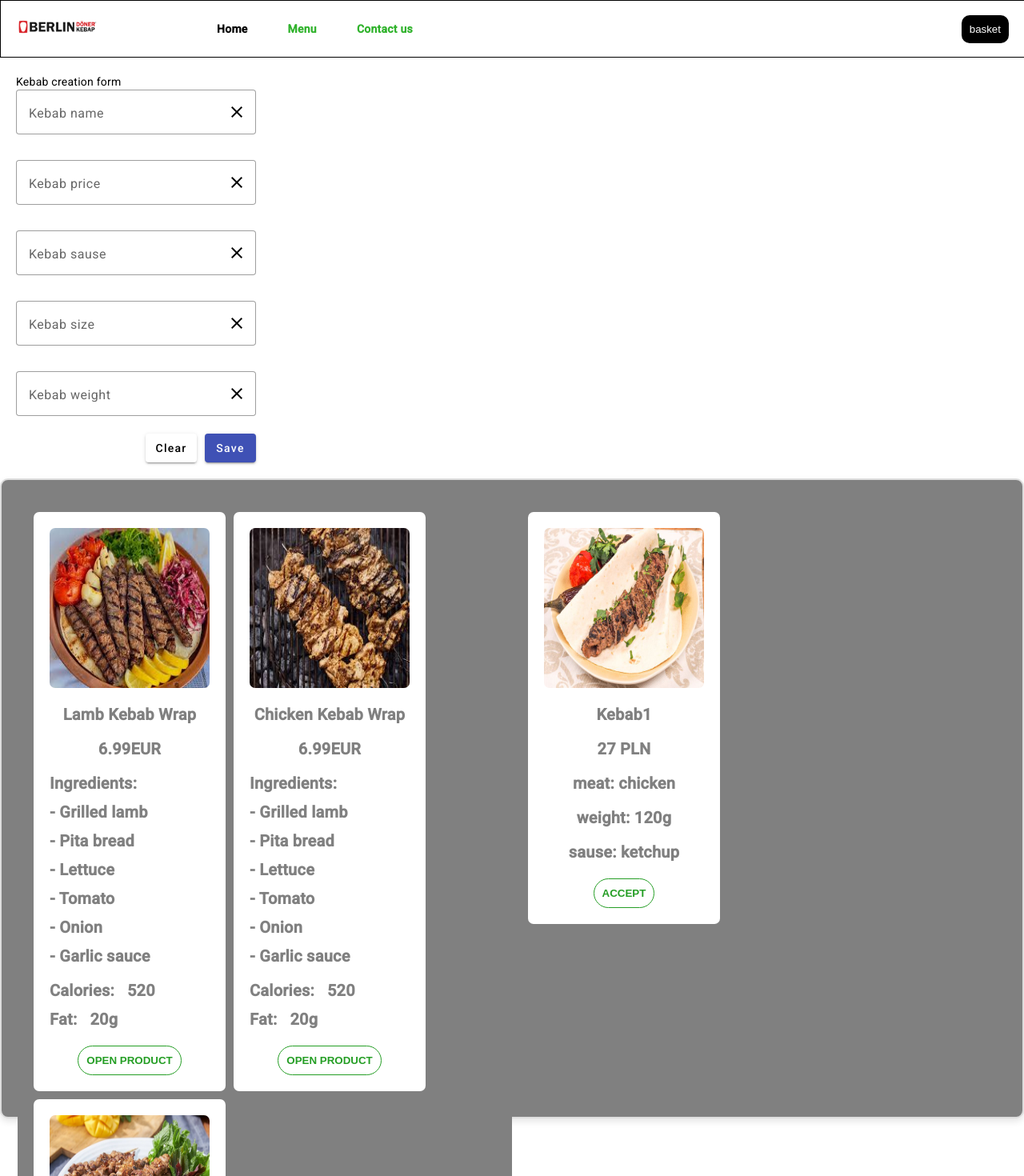
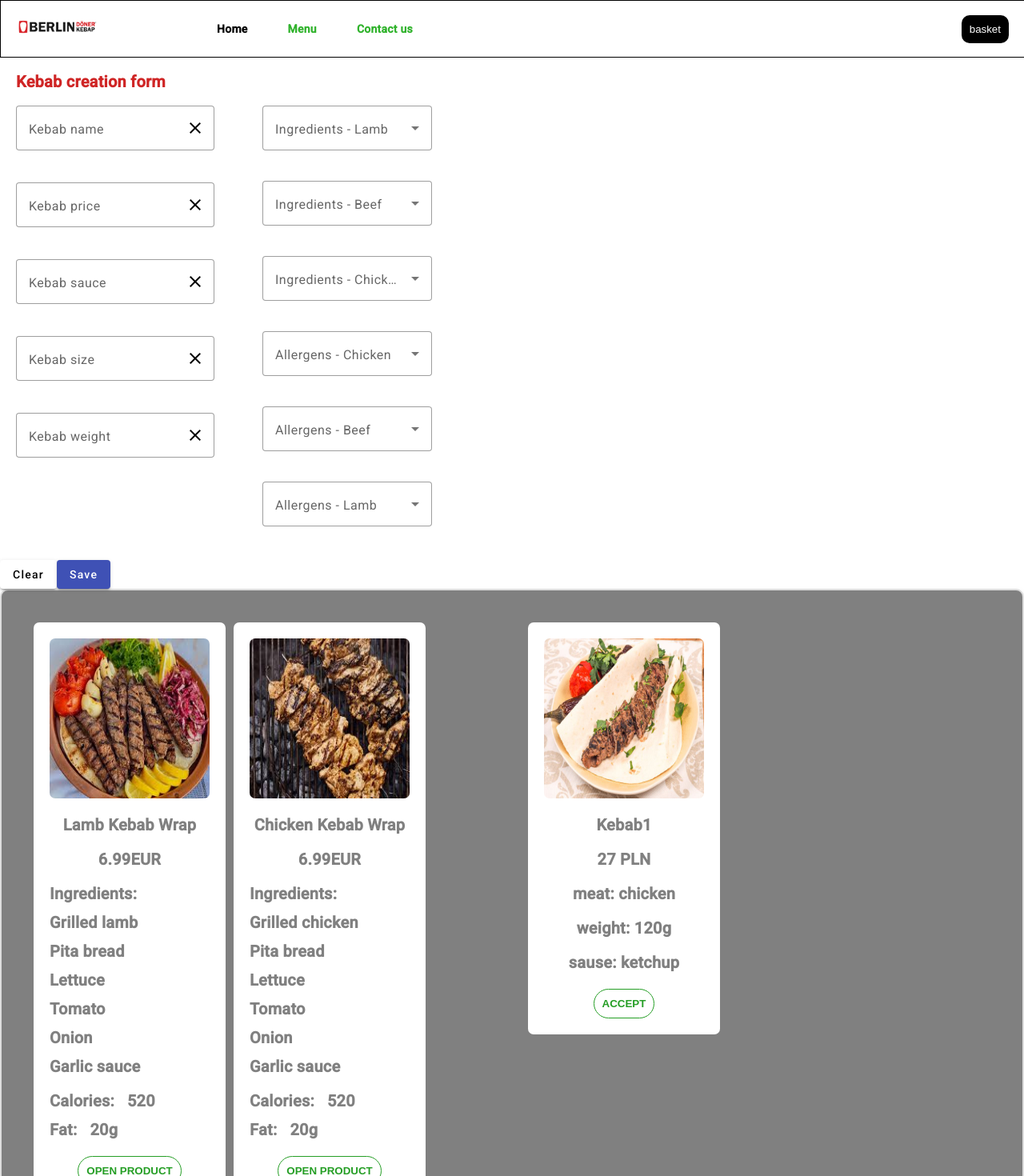
Before and after one commit to Vovma/VadimLessons, an Angular app: page / in a window 1280 px wide. Shown: the top 1470 px of the page at 80% size. Built offline with nearby package versions, Linux system fonts and the light colour scheme.

Commit message:
list-kebab-form Vadi,

```diff
--- a/src/app/app.module.ts
+++ b/src/app/app.module.ts
@@ -6,6 +6,7 @@ import { FormsModule } from '@angular/forms';
 import { MatInputModule } from '@angular/material/input';
 import { MatFormFieldModule } from '@angular/material/form-field';
 import { ReactiveFormsModule } from '@angular/forms';
+import { MatSelectModule } from '@angular/material/select';
 
 import { AppComponent } from './app.component';
 import { MyFirstComponentComponent } from './components/my-first-component/my-first-component.component';
@@ -33,6 +34,7 @@ import { KebabCreationFormComponent } from './components/kebab-creation-form/keb
     MatFormFieldModule,
     MatIconModule,
     ReactiveFormsModule,
+    MatSelectModule,
   ],
   exports: [MyFirstComponentComponent],
   bootstrap: [AppComponent],
--- a/src/app/components/kebab-creation-form/kebab-creation-form.component.html
+++ b/src/app/components/kebab-creation-form/kebab-creation-form.component.html
@@ -1,50 +1,112 @@
 <div class="form-content">
-  <span>Kebab creation form</span>
+  <span class="Kebbcrfrm">Kebab creation form</span>
 
   <form class="kebab-form" [formGroup]="createKebabForm">
+    <div class="form-columns">
+      <div class="form-left">
         <mat-form-field class="example-form-field" appearance="outline">
           <mat-label>Kebab name</mat-label>
           <input matInput type="text" formControlName="name" />
-
           <button matSuffix mat-icon-button aria-label="Clear">
             <mat-icon>close</mat-icon>
           </button>
         </mat-form-field>
+
         <mat-form-field class="example-form-field" appearance="outline">
           <mat-label>Kebab price</mat-label>
           <input matInput type="text" formControlName="price" />
-
           <button matSuffix mat-icon-button aria-label="Clear">
             <mat-icon>close</mat-icon>
           </button>
         </mat-form-field>
+
         <mat-form-field class="example-form-field" appearance="outline">
-      <mat-label>Kebab sause</mat-label>
+          <mat-label>Kebab sauce</mat-label>
           <input matInput type="text" formControlName="sause" />
-
           <button matSuffix mat-icon-button aria-label="Clear">
             <mat-icon>close</mat-icon>
           </button>
         </mat-form-field>
+
         <mat-form-field class="example-form-field" appearance="outline">
           <mat-label>Kebab size</mat-label>
           <input matInput type="text" formControlName="size" />
-
           <button matSuffix mat-icon-button aria-label="Clear">
             <mat-icon>close</mat-icon>
           </button>
         </mat-form-field>
+
         <mat-form-field class="example-form-field" appearance="outline">
           <mat-label>Kebab weight</mat-label>
-      <input matInput type="text" formControlName="size" />
-
+          <input matInput type="text" formControlName="weight" />
           <button matSuffix mat-icon-button aria-label="Clear">
             <mat-icon>close</mat-icon>
           </button>
         </mat-form-field>
+      </div>
+
+      <div class="form-right">
+        <div class="row-lists">
+          <mat-form-field appearance="outline">
+            <mat-label>Ingredients - Lamb</mat-label>
+            <mat-select formControlName="ingredients" multiple>
+              @for (ingredient of kebabIngredientsList; track ingredient) {
+              <mat-option [value]="ingredient">{{ ingredient }}</mat-option>
+              }
+            </mat-select>
+          </mat-form-field>
+
+          <mat-form-field appearance="outline">
+            <mat-label>Ingredients - Beef</mat-label>
+            <mat-select formControlName="ingredients" multiple>
+              @for (ingredient of kebabIngredientsListBeef; track ingredient) {
+              <mat-option [value]="ingredient">{{ ingredient }}</mat-option>
+              }
+            </mat-select>
+          </mat-form-field>
+
+          <mat-form-field appearance="outline">
+            <mat-label>Ingredients - Chicken</mat-label>
+            <mat-select formControlName="ingredients" multiple>
+              @for (ingredient of kebabIngredientsListChicken; track ingredient)
+              {
+              <mat-option [value]="ingredient">{{ ingredient }}</mat-option>
+              }
+            </mat-select>
+          </mat-form-field>
+
+          <mat-form-field appearance="outline">
+            <mat-label>Allergens - Chicken</mat-label>
+            <mat-select formControlName="allergens" multiple>
+              @for (allergens of kebabAllergensListChicken; track allergens) {
+              <mat-option [value]="allergens">{{ allergens }}</mat-option>
+              }
+            </mat-select>
+          </mat-form-field>
+
+          <mat-form-field appearance="outline">
+            <mat-label>Allergens - Beef</mat-label>
+            <mat-select formControlName="allergens" multiple>
+              @for (allergens of kebabAllergensListBeef; track allergens) {
+              <mat-option [value]="allergens">{{ allergens }}</mat-option>
+              }
+            </mat-select>
+          </mat-form-field>
+
+          <mat-form-field appearance="outline">
+            <mat-label>Allergens - Lamb</mat-label>
+            <mat-select formControlName="allergens" multiple>
+              @for (allergens of kebabAllergensListLamb; track allergens) {
+              <mat-option [value]="allergens">{{ allergens }}</mat-option>
+              }
+            </mat-select>
+          </mat-form-field>
+        </div>
+      </div>
+    </div>
   </form>
+</div>
 <div class="btns-content">
   <button mat-raised-button color="error" (click)="onClear()">Clear</button>
   <button mat-raised-button color="primary" (click)="onSave()">Save</button>
 </div>
-</div>
--- a/src/app/components/kebab-creation-form/kebab-creation-form.component.scss
+++ b/src/app/components/kebab-creation-form/kebab-creation-form.component.scss
@@ -1,7 +1,37 @@
 .form-content {
+  padding: 20px;
   display: flex;
-  width: 300px;
   flex-direction: column;
+  gap: 20px;
+  .Kebbcrfrm {
+    font-size: larger;
+    color: rgb(207, 37, 37);
+    font-weight: bold;
+    font-size: 20px;
+  }
+
+  .form-columns {
+    display: flex;
+    flex-direction: row;
+    gap: 40px;
+    align-items: flex-start;
+  }
+  .form-left {
+    gap: 40px;
+    display: flex;
+    flex-direction: column;
+  }
+  .example-form-field {
+    display: flex;
+    flex-direction: row;
+    align-items: flex-start;
+    gap: 20px;
+  }
+  .row-lists {
+    display: flex;
+    flex-direction: column;
+    gap: 16px;
+  }
   .btns-content {
     display: flex;
     justify-content: end;
--- a/src/app/components/kebab-creation-form/kebab-creation-form.component.ts
+++ b/src/app/components/kebab-creation-form/kebab-creation-form.component.ts
@@ -10,6 +10,33 @@ import { FormControl, FormGroup } from '@angular/forms';
 })
 export class KebabCreationFormComponent {
   constructor() {}
+  public kebabIngredientsList = [
+    ' - Grilled lamb',
+    ' - Pita bread',
+    ' - Lettuce',
+    ' - Tomato',
+    ' - Onion',
+    ' - Garlic sauce',
+  ];
+  public kebabIngredientsListBeef = [
+    ' - Beef',
+    ' - Pita bread',
+    ' - Lettuce',
+    ' - Tomato',
+    ' - Onion',
+    ' - Garlic sauce',
+  ];
+  public kebabIngredientsListChicken = [
+    ' - Grilled chicken',
+    ' - Pita bread',
+    ' - Lettuce',
+    ' - Tomato',
+    ' - Onion',
+    ' - Garlic sauce',
+  ];
+  public kebabAllergensListChicken = ['Gluten', 'Dairy', 'Garlic'];
+  public kebabAllergensListBeef = ['Gluten', 'Garlic'];
+  public kebabAllergensListLamb = ['Gluten', 'Dairy', 'Garlic'];
 
   createKebabForm = new FormGroup({
     name: new FormControl(''),
@@ -17,6 +44,8 @@ export class KebabCreationFormComponent {
     sause: new FormControl(''),
     size: new FormControl(''),
     weight: new FormControl(''),
+    ingredients: new FormControl(''),
+    allergens: new FormControl(''),
   });
 
   onSave() {
--- a/src/app/components/kebab-footer/kebab-footer.ts
+++ b/src/app/components/kebab-footer/kebab-footer.ts
@@ -18,22 +18,25 @@ export class KebabFooter {
       description:
         'Grilled lamb kebab wrapped in fresh pita bread with salad and garlic sauce.',
       ingredients: [
-        ' - Grilled lamb',
-        ' - Pita bread',
-        ' - Lettuce',
-        ' - Tomato',
-        ' - Onion',
-        ' - Garlic sauce',
+        //ngFor
+        'Grilled lamb',
+        'Pita bread',
+        'Lettuce',
+        'Tomato',
+        'Onion',
+        'Garlic sauce',
       ],
       price: 6.99,
       currency: 'EUR',
       weight: '150g',
       availability: 'InStock',
       rating: {
+        //не нужно
         average: 4.7,
         count: 128,
       },
       nutrition: {
+        // не нужно
         calories: 520,
         fat: '20g',
         carbohydrates: '45g',
@@ -52,12 +55,12 @@ export class KebabFooter {
       description:
         'Grilled chicken kebab wrapped in fresh pita bread with salad and garlic sauce.',
       ingredients: [
-        ' - Grilled lamb',
-        ' - Pita bread',
-        ' - Lettuce',
-        ' - Tomato',
-        ' - Onion',
-        ' - Garlic sauce',
+        'Grilled chicken',
+        'Pita bread',
+        'Lettuce',
+        'Tomato',
+        'Onion',
+        'Garlic sauce',
       ],
       price: 6.99,
       currency: 'EUR',
@@ -86,12 +89,12 @@ export class KebabFooter {
       description:
         'Juicy beef kebab served with garlic sauce and fresh vegetables.',
       ingredients: [
-        ' - Grilled lamb',
-        ' - Pita bread',
-        ' - Lettuce',
-        ' - Tomato',
-        ' - Onion',
-        ' - Garlic sauce',
+        'Beef',
+        'Pita bread',
+        'Lettuce',
+        'Tomato',
+        'Onion',
+        'Garlic sauce',
       ],
       price: 32,
       currency: 'PLN',
```
Lines whose indentation alone changed are shown as unchanged.
